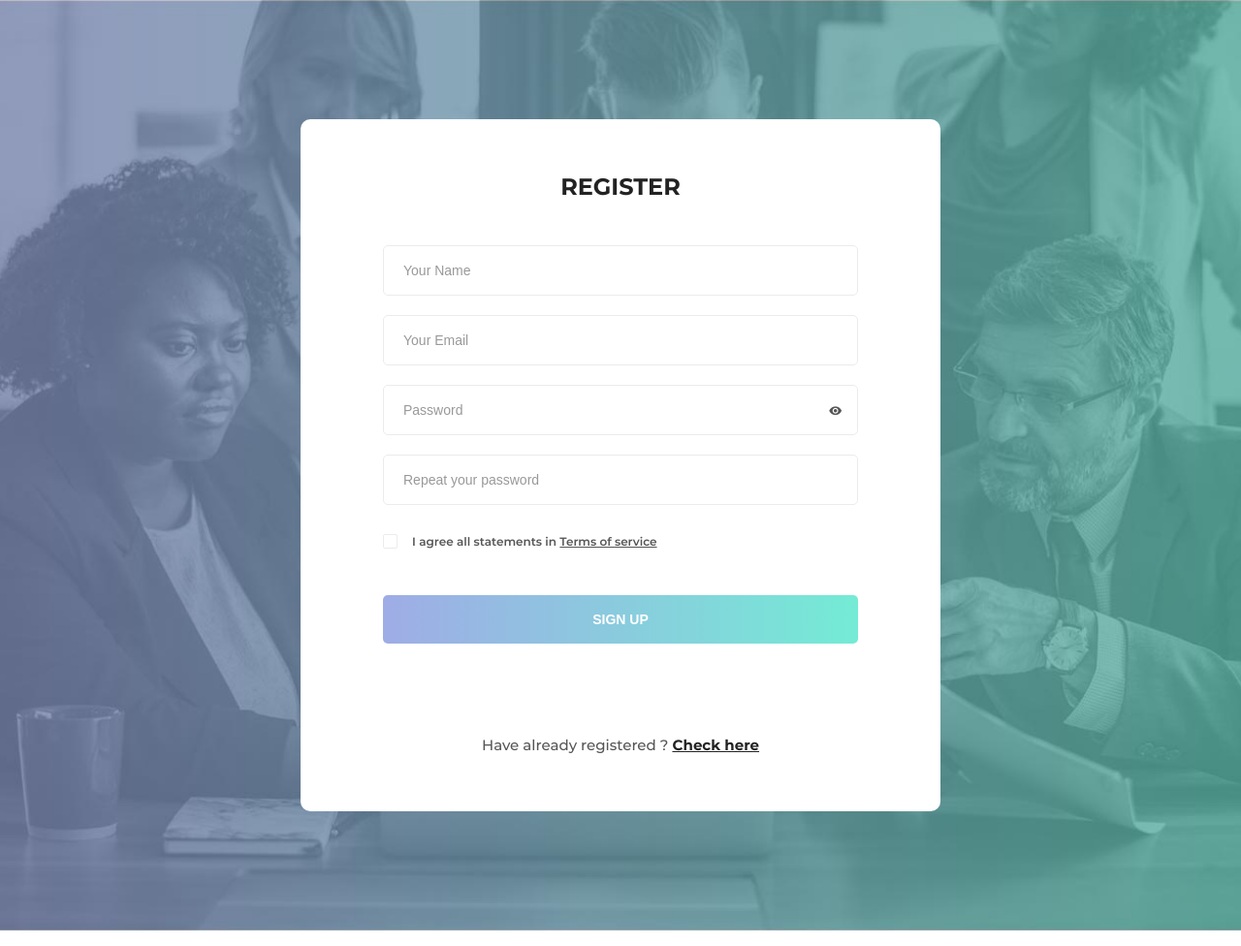
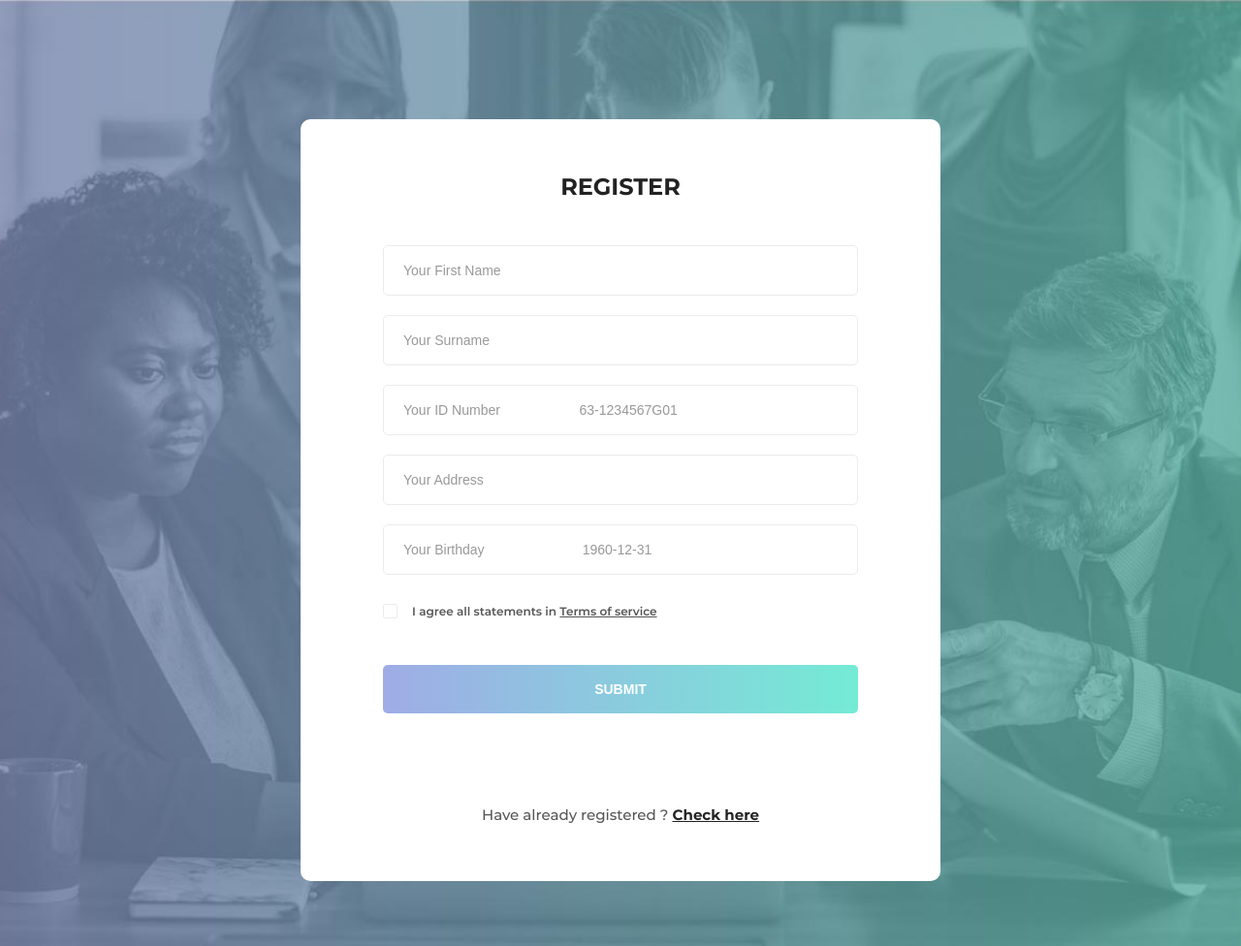
Before and after one commit to tigerenasheMsu/software_engineering_group_c, a Django app: page / in a window 1280 px wide. Shown: the top 976 px of the page at 97% size. Run offline with Django 4.2, Linux system fonts and the light colour scheme.

Commit message:
Customizing the check status and Registration Templates

```diff
--- a/voters_registration/templates/voters_registration/registration.html
+++ b/voters_registration/templates/voters_registration/registration.html
@@ -24,24 +24,27 @@
                     <form method="POST" id="signup-form" class="signup-form">
                         <h2 class="form-title">Register</h2>
                         <div class="form-group">
-                            <input type="text" class="form-input" name="name" id="name" placeholder="Your Name"/>
+                            <input type="text" class="form-input" name="name" id="name" placeholder="Your First Name"/>
                         </div>
                         <div class="form-group">
-                            <input type="email" class="form-input" name="email" id="email" placeholder="Your Email"/>
+                            <input type="text" class="form-input" name="name" id="name" placeholder="Your Surname"/>
                         </div>
                         <div class="form-group">
-                            <input type="text" class="form-input" name="password" id="password" placeholder="Password"/>
-                            <span toggle="#password" class="zmdi zmdi-eye field-icon toggle-password"></span>
+                            <input type="text" class="form-input" name="name" id="name" placeholder="Your ID Number                     63-1234567G01"/>
                         </div>
                         <div class="form-group">
-                            <input type="password" class="form-input" name="re_password" id="re_password" placeholder="Repeat your password"/>
+                            <input type="text" class="form-input" name="name" id="name" placeholder="Your Address"/>
                         </div>
+                        <div class="form-group">
+                            <input type="text" class="form-input" name="name" id="name" placeholder="Your Birthday                          1960-12-31"/>
+                        </div>
+
                         <div class="form-group">
                             <input type="checkbox" name="agree-term" id="agree-term" class="agree-term" />
                             <label for="agree-term" class="label-agree-term"><span><span></span></span>I agree all statements in  <a href="#" class="term-service">Terms of service</a></label>
                         </div>
                         <div class="form-group">
-                            <input type="submit" name="submit" id="submit" class="form-submit" value="Sign up"/>
+                            <input type="submit" name="submit" id="submit" class="form-submit" value="submit"/>
                         </div>
                     </form>
                     <p class="loginhere">
```
Also changed, not shown: voters_registration/templates/voters_registration/status_check.html (+4 -10 lines).
